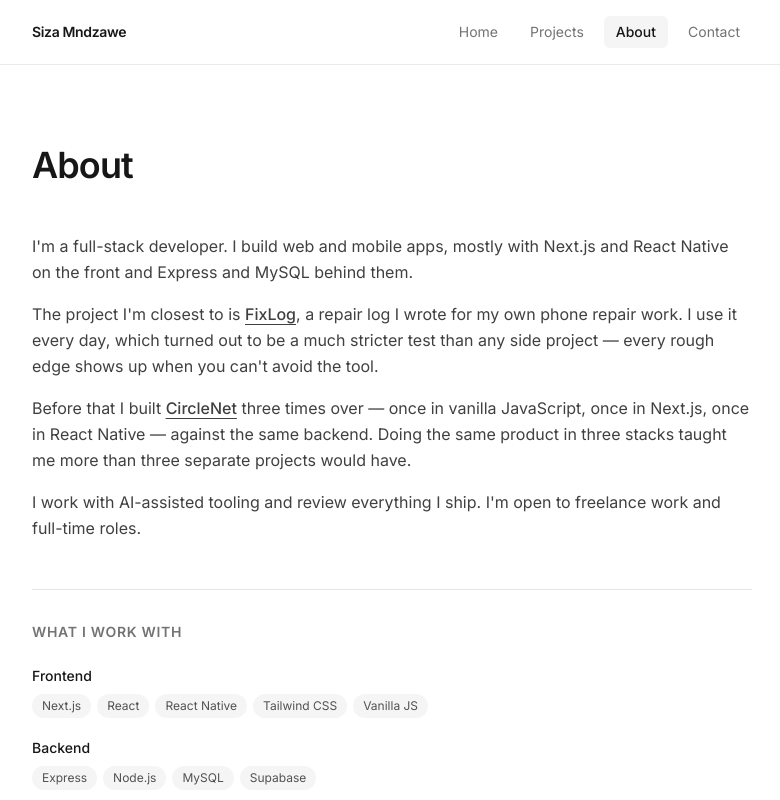
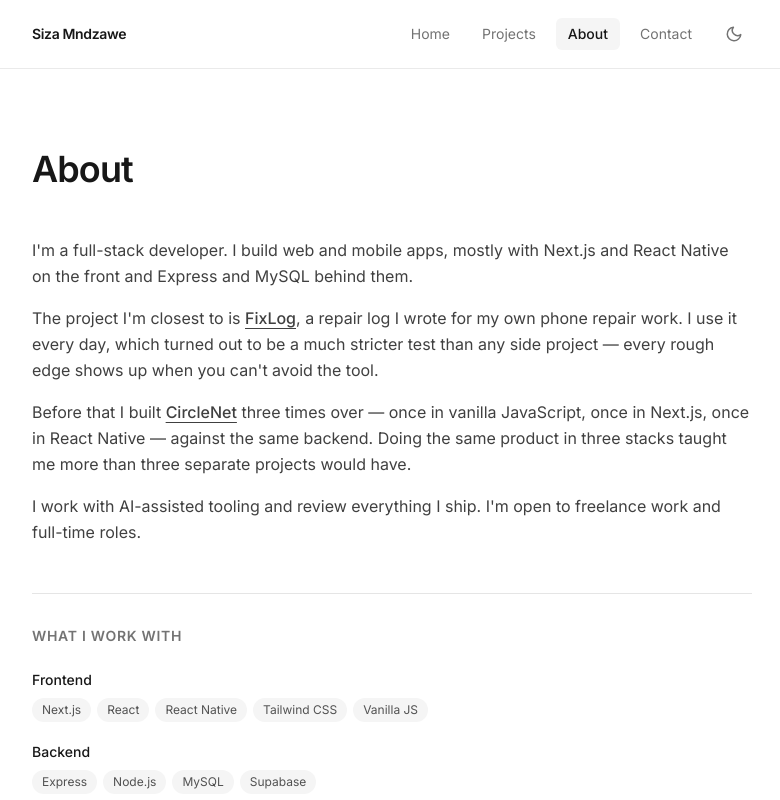
Before and after one commit to Sizasutfu/siza-portfolio, a Next.js app: page /about in a window 1280 px wide. Shown: the top 800 px of the page, without its empty margins (248-1028 px from the left). Built offline with nearby package versions, Linux system fonts and the light colour scheme.

Commit message:
Add dark mode toggle with persisted preference

```diff
--- a/src/app/globals.css
+++ b/src/app/globals.css
@@ -1,15 +1,15 @@
 @import "tailwindcss";
+
+@custom-variant dark (&:where(.dark, .dark *));
 
 :root {
   --background: #ffffff;
   --foreground: #171717;
 }
 
-@media (prefers-color-scheme: dark) {
-  :root {
-    --background: #0a0a0a;
-    --foreground: #ededed;
-  }
+.dark {
+  --background: #0a0a0a;
+  --foreground: #ededed;
 }
 
 @theme inline {
--- a/src/app/layout.tsx
+++ b/src/app/layout.tsx
@@ -11,31 +11,35 @@ const inter = Inter({
 });
 
 export const metadata: Metadata = {
-  metadataBase: new URL("https://sizamndzawe.com"),
+  metadataBase: new URL("https://siza-portfolio.vercel.app"),
   title: {
     default: "Siza Mndzawe — Full-Stack Developer",
     template: "%s — Siza Mndzawe",
   },
   description:
     "Full-stack developer building web and mobile apps with Next.js, React Native and Express.",
-  openGraph: {
-    title: "Siza Mndzawe — Full-Stack Developer",
-    description:
-      "Full-stack developer building web and mobile apps with Next.js, React Native and Express.",
-    url: "https://sizamndzawe.com",
-    siteName: "Siza Mndzawe",
-    type: "website",
-  },
-  twitter: {
-    card: "summary_large_image",
-  },
 };
+
+const themeScript = `
+try {
+  var stored = localStorage.getItem('theme');
+  var dark = stored === 'dark' || (!stored && window.matchMedia('(prefers-color-scheme: dark)').matches);
+  if (dark) document.documentElement.classList.add('dark');
+} catch (e) {}
+`;
 
 export default function RootLayout({
   children,
 }: Readonly<{ children: React.ReactNode }>) {
   return (
-    <html lang="en" className={inter.variable}>
+    <html
+      lang="en"
+      className={`${inter.variable}`}
+      suppressHydrationWarning
+    >
+      <head>
+        <script dangerouslySetInnerHTML={{ __html: themeScript }} />
+      </head>
       <body className="flex min-h-dvh flex-col bg-white font-sans text-neutral-900 antialiased dark:bg-neutral-950 dark:text-neutral-100">
         <Navbar />
         <main className="mx-auto w-full max-w-3xl flex-1 px-6 py-16 sm:py-20">
--- a/src/components/Navbar.tsx
+++ b/src/components/Navbar.tsx
@@ -3,6 +3,7 @@
 import { useEffect, useState } from "react";
 import Link from "next/link";
 import { usePathname } from "next/navigation";
+import ThemeToggle from "@/components/ThemeToggle";
 
 const links = [
   { href: "/", label: "Home" },
@@ -15,12 +16,10 @@ export default function Navbar() {
   const pathname = usePathname();
   const [open, setOpen] = useState(false);
 
-  // Close the menu whenever the route changes
   useEffect(() => {
     setOpen(false);
   }, [pathname]);
 
-  // Close on Escape
   useEffect(() => {
     if (!open) return;
     const onKey = (e: KeyboardEvent) => {
@@ -49,16 +48,16 @@ export default function Navbar() {
 
   return (
     <header className="sticky top-0 z-50 border-b border-neutral-200/80 bg-white/80 backdrop-blur-md dark:border-neutral-800/80 dark:bg-neutral-950/80">
-      <nav className="mx-auto flex max-w-3xl items-center gap-6 px-6 py-4 text-sm">
+      <nav className="mx-auto flex max-w-3xl items-center gap-3 px-6 py-4 text-sm">
         <Link
           href="/"
-          className="font-semibold tracking-tight transition hover:opacity-70"
+          className="mr-auto font-semibold tracking-tight transition hover:opacity-70"
         >
           Siza Mndzawe
         </Link>
 
         {/* Desktop links */}
-        <div className="ml-auto hidden items-center gap-1 sm:flex sm:gap-2">
+        <div className="hidden items-center gap-1 sm:flex sm:gap-2">
           {links.map((link) => (
             <Link
               key={link.href}
@@ -70,6 +69,8 @@ export default function Navbar() {
           ))}
         </div>
 
+        <ThemeToggle />
+
         {/* Mobile toggle */}
         <button
           type="button"
@@ -77,32 +78,14 @@ export default function Navbar() {
           aria-expanded={open}
           aria-controls="mobile-menu"
           aria-label={open ? "Close menu" : "Open menu"}
-          className="-mr-2 ml-auto inline-flex h-9 w-9 items-center justify-center rounded-md text-neutral-600 transition hover:bg-neutral-100 sm:hidden dark:text-neutral-400 dark:hover:bg-neutral-800"
+          className="-mr-2 inline-flex h-9 w-9 items-center justify-center rounded-md text-neutral-600 transition hover:bg-neutral-100 sm:hidden dark:text-neutral-400 dark:hover:bg-neutral-800"
         >
           {open ? (
-            <svg
-              width="20"
-              height="20"
-              viewBox="0 0 24 24"
-              fill="none"
-              stroke="currentColor"
-              strokeWidth="2"
-              strokeLinecap="round"
-              aria-hidden="true"
-            >
+            <svg width="20" height="20" viewBox="0 0 24 24" fill="none" stroke="currentColor" strokeWidth="2" strokeLinecap="round" aria-hidden="true">
               <path d="M6 6l12 12M18 6L6 18" />
             </svg>
           ) : (
-            <svg
-              width="20"
-              height="20"
-              viewBox="0 0 24 24"
-              fill="none"
-              stroke="currentColor"
-              strokeWidth="2"
-              strokeLinecap="round"
-              aria-hidden="true"
-            >
+            <svg width="20" height="20" viewBox="0 0 24 24" fill="none" stroke="currentColor" strokeWidth="2" strokeLinecap="round" aria-hidden="true">
               <path d="M4 7h16M4 12h16M4 17h16" />
             </svg>
           )}
--- /dev/null
+++ b/src/components/ThemeToggle.tsx
@@ -0,0 +1,67 @@
+"use client";
+
+import { useEffect, useState } from "react";
+
+export default function ThemeToggle() {
+  const [theme, setTheme] = useState<"light" | "dark" | null>(null);
+
+  useEffect(() => {
+    setTheme(
+      document.documentElement.classList.contains("dark") ? "dark" : "light",
+    );
+  }, []);
+
+  function toggle() {
+    const next = theme === "dark" ? "light" : "dark";
+    setTheme(next);
+    document.documentElement.classList.toggle("dark", next === "dark");
+    try {
+      localStorage.setItem("theme", next);
+    } catch {}
+  }
+
+  // Render a same-sized placeholder until we know the theme,
+  // so the button doesn't shift and no wrong icon flashes.
+  if (theme === null) {
+    return <div className="h-9 w-9" aria-hidden="true" />;
+  }
+
+  return (
+    <button
+      type="button"
+      onClick={toggle}
+      aria-label={theme === "dark" ? "Switch to light mode" : "Switch to dark mode"}
+      className="inline-flex h-9 w-9 items-center justify-center rounded-md text-neutral-500 transition hover:bg-neutral-100 hover:text-neutral-900 dark:text-neutral-400 dark:hover:bg-neutral-800 dark:hover:text-neutral-100"
+    >
+      {theme === "dark" ? (
+        <svg
+          width="18"
+          height="18"
+          viewBox="0 0 24 24"
+          fill="none"
+          stroke="currentColor"
+          strokeWidth="2"
+          strokeLinecap="round"
+          aria-hidden="true"
+        >
+          <circle cx="12" cy="12" r="4" />
+          <path d="M12 2v2M12 20v2M4.93 4.93l1.41 1.41M17.66 17.66l1.41 1.41M2 12h2M20 12h2M4.93 19.07l1.41-1.41M17.66 6.34l1.41-1.41" />
+        </svg>
+      ) : (
+        <svg
+          width="18"
+          height="18"
+          viewBox="0 0 24 24"
+          fill="none"
+          stroke="currentColor"
+          strokeWidth="2"
+          strokeLinecap="round"
+          strokeLinejoin="round"
+          aria-hidden="true"
+        >
+          <path d="M21 12.79A9 9 0 1 1 11.21 3 7 7 0 0 0 21 12.79z" />
+        </svg>
+      )}
+    </button>
+  );
+}
```
